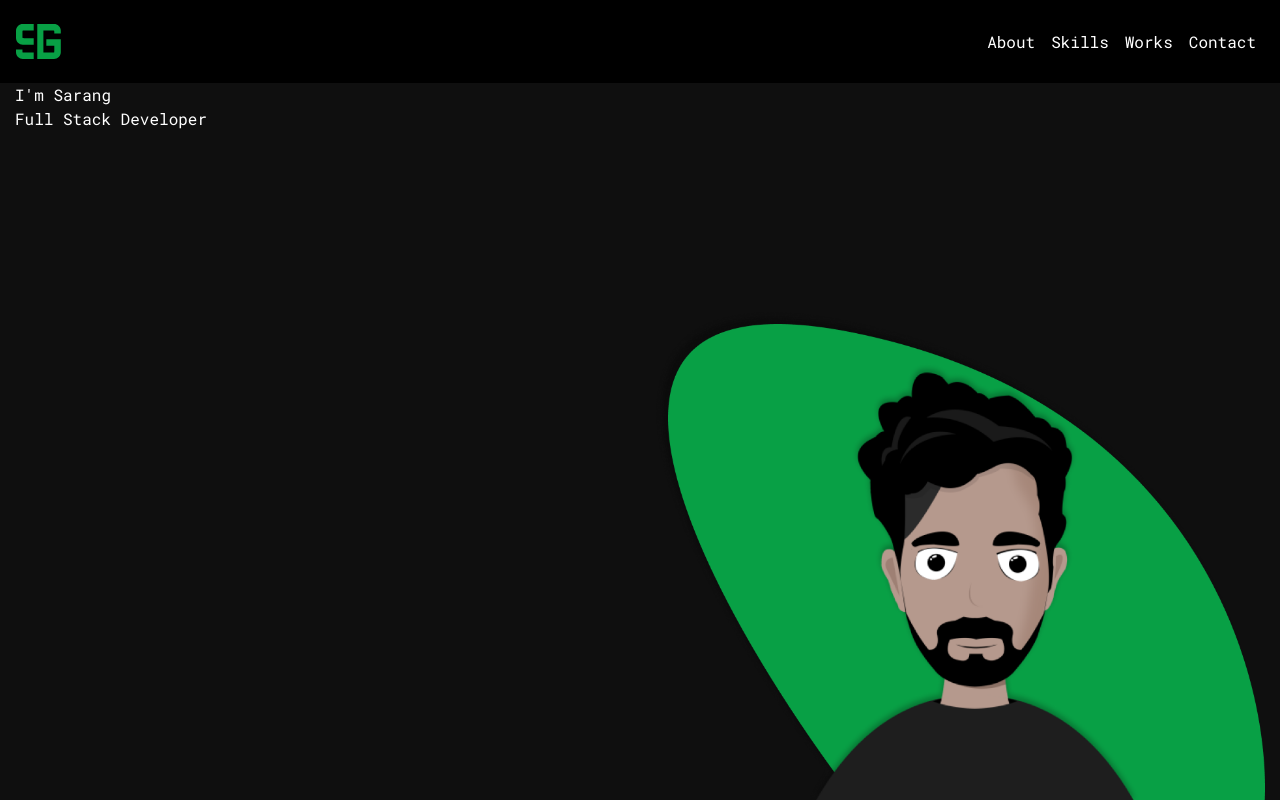
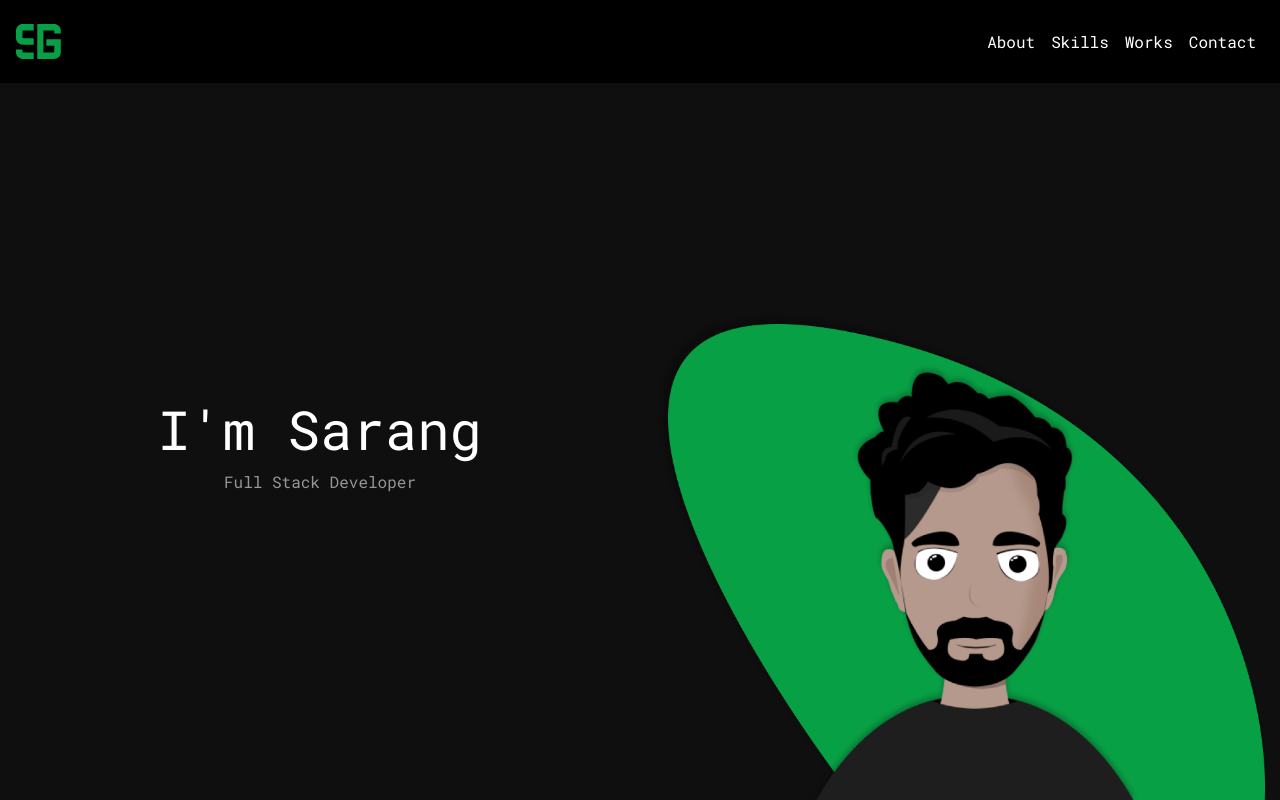
Before and after one commit to sarangnx/sarangnx.github.io, a Vue app: page / in a window 1280 px wide. Built offline with nearby package versions, Linux system fonts and the light colour scheme.

Commit message:
title text alignment, sizing and color corrected

```diff
--- a/src/views/Home.vue
+++ b/src/views/Home.vue
@@ -1,8 +1,8 @@
 <template>
     <div class="home d-flex flex-column flex-md-row justify-content-around">
         <div class="text-container col-12 col-sm-6">
-            <span>I'm Sarang</span>
-            <span>Full Stack Developer</span>
+            <span class="title">I'm Sarang</span>
+            <span class="sub-title">Full Stack Developer</span>
         </div>
         <div class="image-container col-12 col-md-6">
             <img src="/img/me.png" />
@@ -17,6 +17,8 @@ export default {
 </script>
 
 <style lang="scss">
+@import '~rfs/scss';
+
 .home {
     height: 100%;
 }
@@ -30,6 +32,17 @@ export default {
 
 .text-container {
     color: white;
+    align-items: center;
+    justify-content: center;
+
+    .title {
+        @include font-size(54px);
+    }
+
+    .sub-title {
+        @include font-size(16px);
+        color: #969696;
+    }
 }
 
 .text-container,
```
